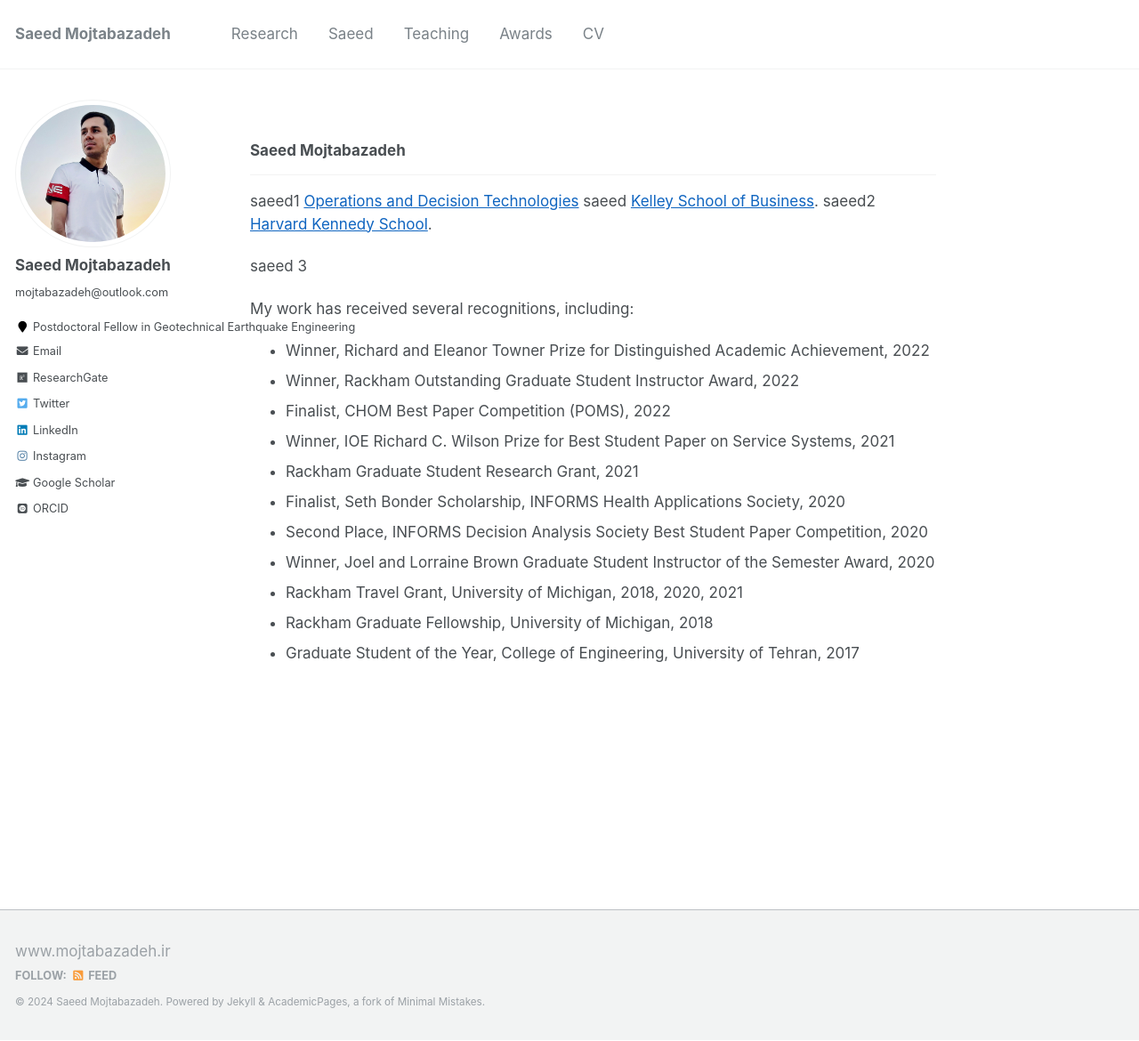
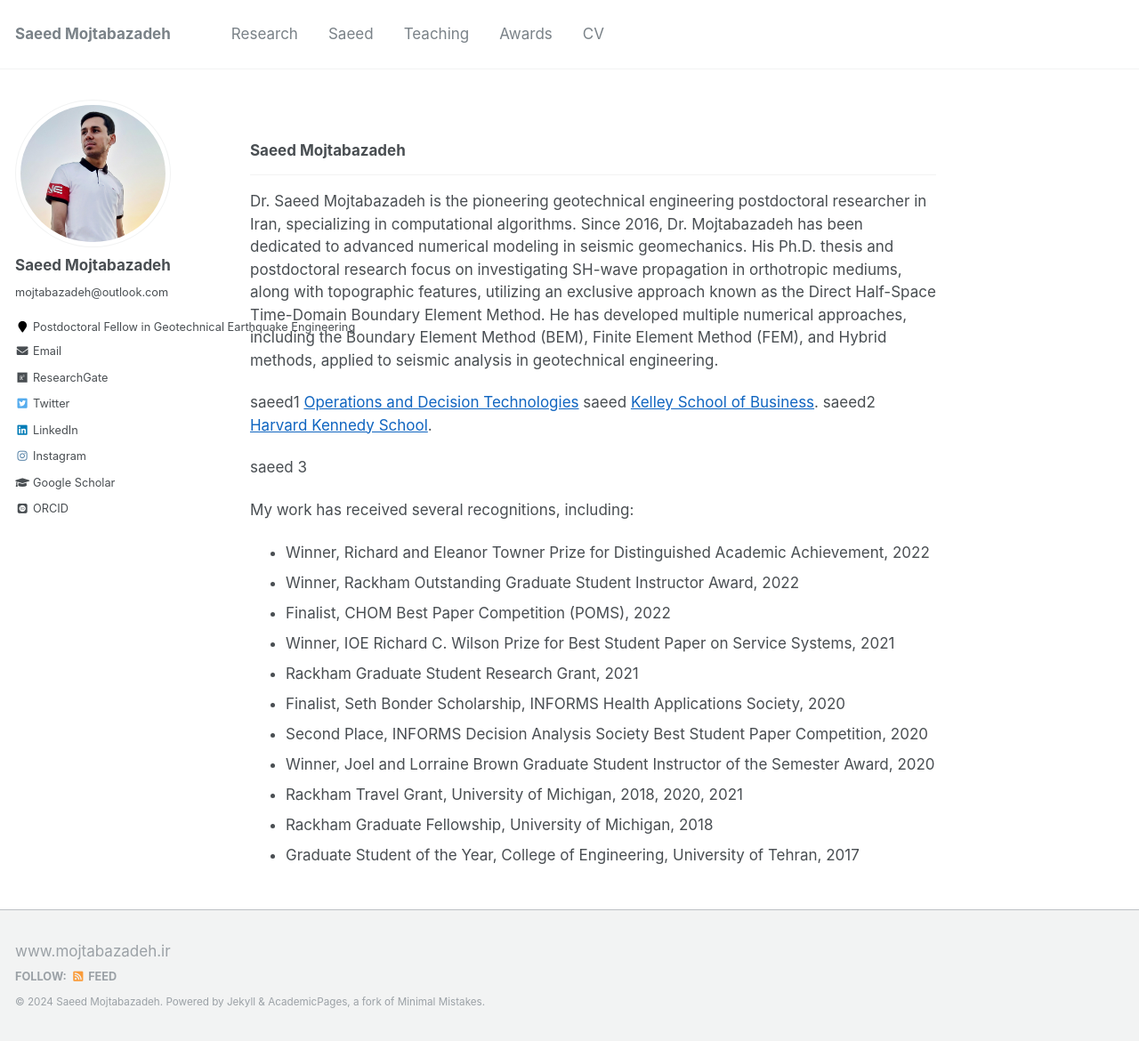
Before and after one commit to mojtabazadeh/mojtabazadeh.github.io, a Jekyll site: the page built from _pages/about-beforeKelley.md, in a window 1280 px wide and 1170 px high. Shown: the whole window at 89% size. Built offline with Jekyll 4.4.1, drawn with Linux system fonts in a browser that asks for light colours; some web fonts are replaced.

Commit message:
Update about-beforeKelley.md

```diff
--- a/_pages/about-beforeKelley.md
+++ b/_pages/about-beforeKelley.md
@@ -10,6 +10,8 @@ redirect_from:
 
 ### Saeed Mojtabazadeh
 ___
+Dr. Saeed Mojtabazadeh is the pioneering geotechnical engineering postdoctoral researcher in Iran, specializing in computational algorithms. Since 2016, Dr. Mojtabazadeh has been dedicated to advanced numerical modeling in seismic geomechanics. His Ph.D. thesis and postdoctoral research focus on investigating SH-wave propagation in orthotropic mediums, along with topographic features, utilizing an exclusive approach known as the Direct Half-Space Time-Domain Boundary Element Method. He has developed multiple numerical approaches, including the Boundary Element Method (BEM), Finite Element Method (FEM), and Hybrid methods, applied to seismic analysis in geotechnical engineering.
+
 saeed1 [Operations and Decision Technologies](https://kelley.iu.edu/faculty-research/departments/operations-decision-technologies/index.html) saeed [Kelley School of Business](https://kelley.iu.edu). saeed2 [Harvard Kennedy School](https://www.hks.harvard.edu).
 
 <!---under the supervision of [Mark P. Van Oyen](https://ioe.engin.umich.edu/people/van-oyen-mark-p/). I also obtained an MSc in Statistics from the University of Michigan. -->
```
